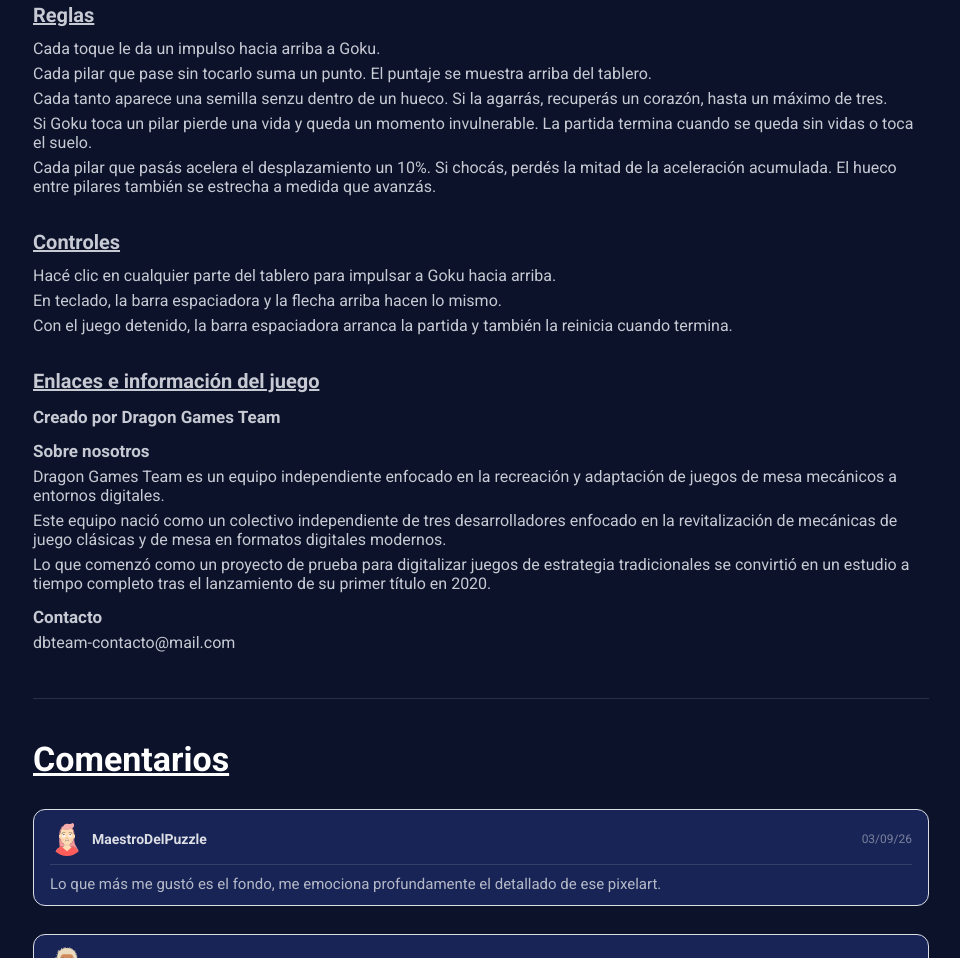
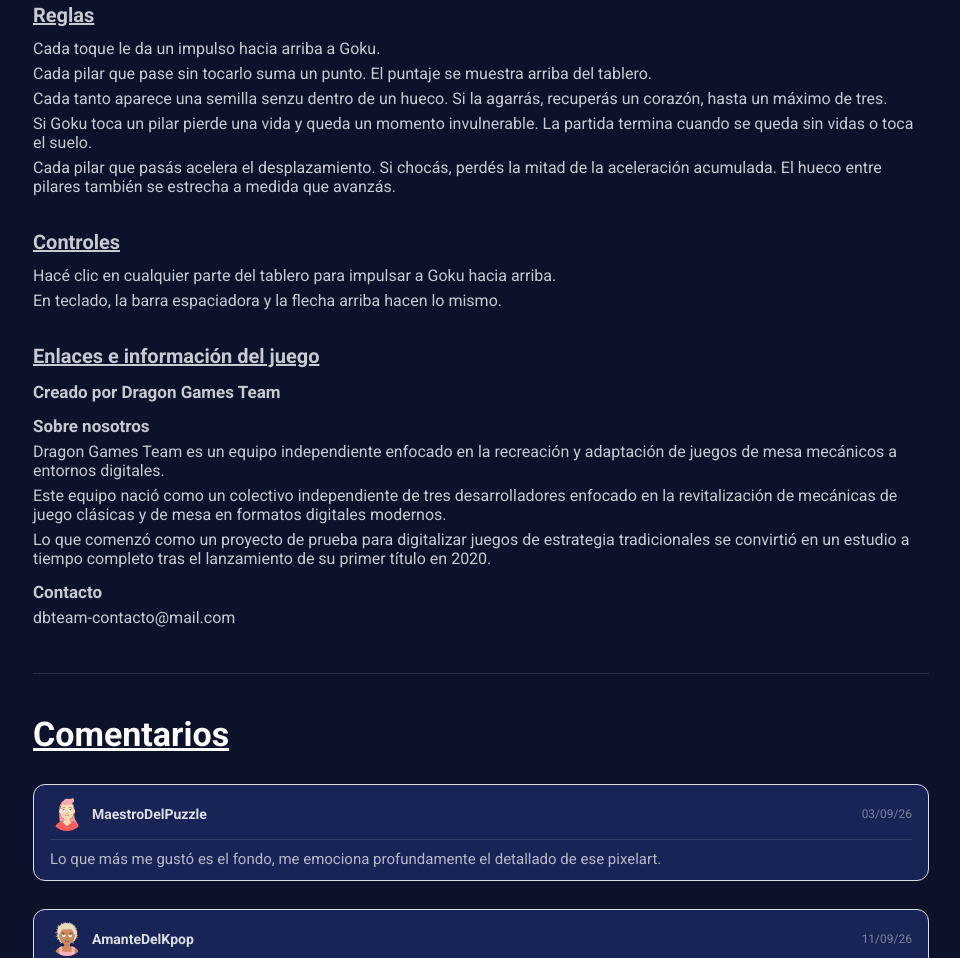
Before and after one commit to LautaroLopez20/LautaroLopez20.github.io, a plain HTML site: page TPE-Interfaces/SegundaEntrega/flappy-goku.html in a window 1280 px wide. Shown: the part 851-1809 px from the top of the page, without its empty margins (159-1119 px from the left). Drawn offline with Linux system fonts and the light colour scheme; no server answers.

Commit message:
Cambio minimo descripción.

```diff
--- a/TPE-Interfaces/SegundaEntrega/flappy-goku.html
+++ b/TPE-Interfaces/SegundaEntrega/flappy-goku.html
@@ -163,14 +163,13 @@
             <p class="aboutText">Cada pilar que pase sin tocarlo suma un punto. El puntaje se muestra arriba del tablero.</p>
             <p class="aboutText">Cada tanto aparece una semilla senzu dentro de un hueco. Si la agarrás, recuperás un corazón, hasta un máximo de tres.</p>
             <p class="aboutText">Si Goku toca un pilar pierde una vida y queda un momento invulnerable. La partida termina cuando se queda sin vidas o toca el suelo.</p>
-            <p class="aboutText">Cada pilar que pasás acelera el desplazamiento un 10%. Si chocás, perdés la mitad de la aceleración acumulada. El hueco entre pilares también se estrecha a medida que avanzás.</p>
+            <p class="aboutText">Cada pilar que pasás acelera el desplazamiento. Si chocás, perdés la mitad de la aceleración acumulada. El hueco entre pilares también se estrecha a medida que avanzás.</p>
         </section>
 
         <section class="aboutSection">
             <h2 class="aboutTitle">Controles</h2>
             <p class="aboutText">Hacé clic en cualquier parte del tablero para impulsar a Goku hacia arriba.</p>
             <p class="aboutText">En teclado, la barra espaciadora y la flecha arriba hacen lo mismo.</p>
-            <p class="aboutText">Con el juego detenido, la barra espaciadora arranca la partida y también la reinicia cuando termina.</p>
         </section>
 
         <section class="aboutSection">
```
